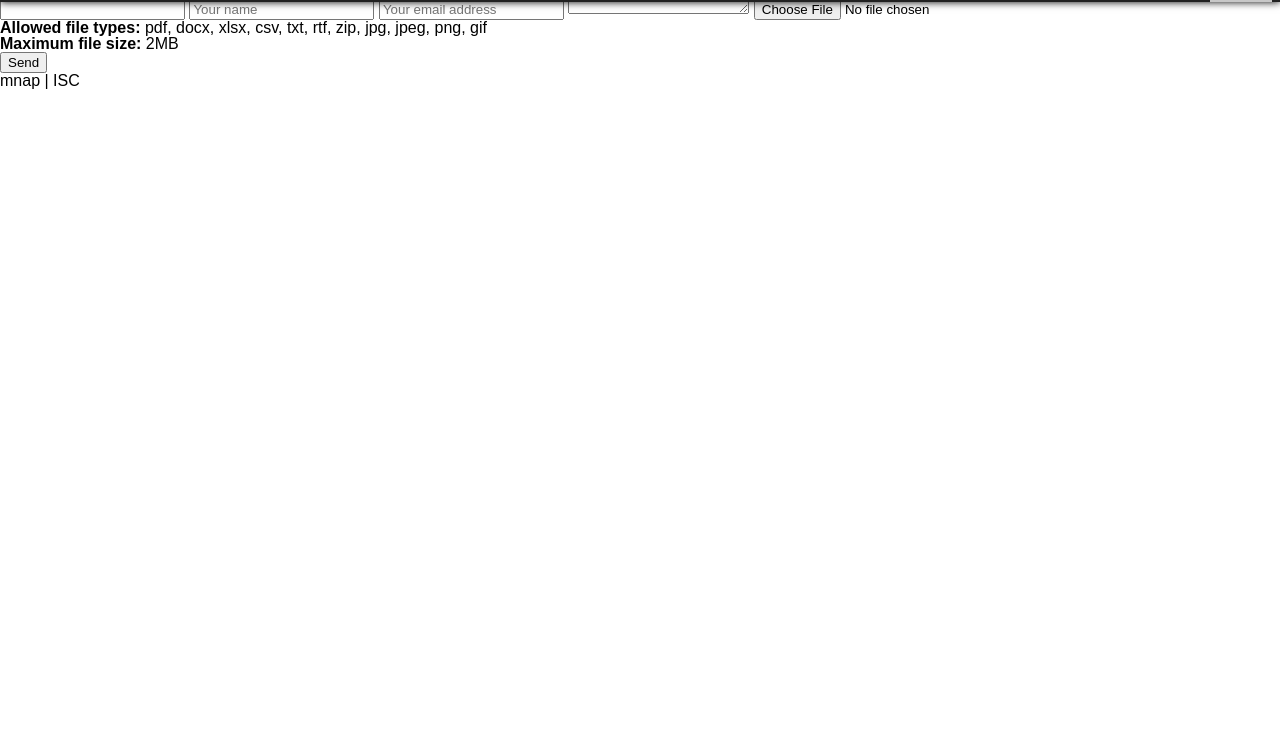
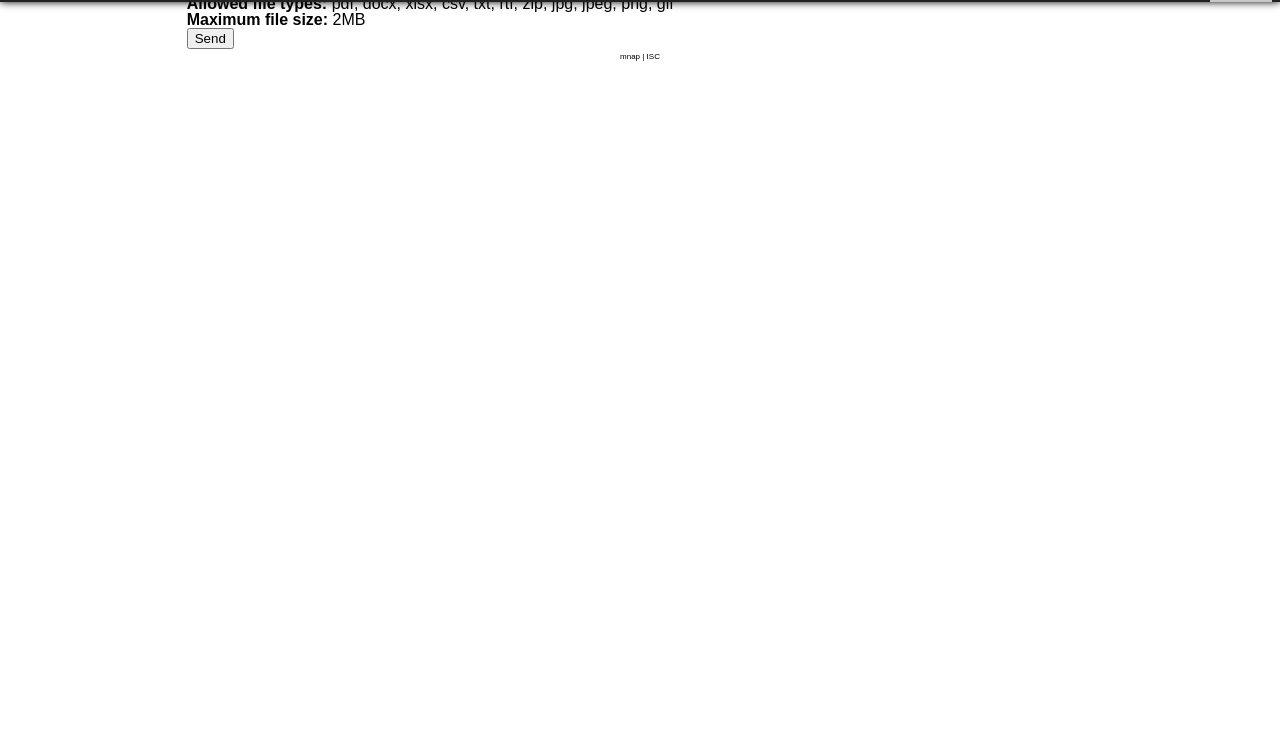
Before and after one commit to mnap00/00-sample-forms, a website: page src/jabwn.html in a window 1280 px wide. Shown: the part 46-800 px from the top of the page. Drawn offline with nearby package versions, Linux system fonts and the light colour scheme; files that its build step writes are made by us from their sources.

Commit message:
Add form SCSS file

```diff
--- /dev/null
+++ b/src/scss/_form.scss
@@ -0,0 +1,3 @@
+.form {
+  display: flex;
+}
--- a/src/scss/main.scss
+++ b/src/scss/main.scss
@@ -5,4 +5,6 @@
 @import 'mixins';
 @import 'dropdown';
 @import 'content';
+@import 'form';
+@import 'footer';
 @import 'global';
```
